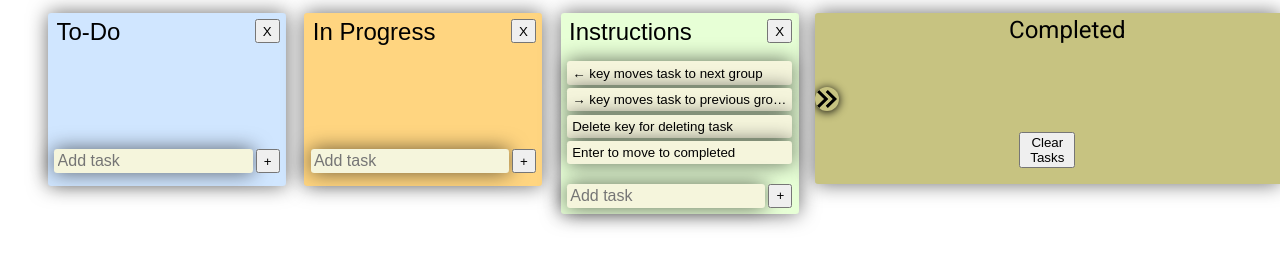
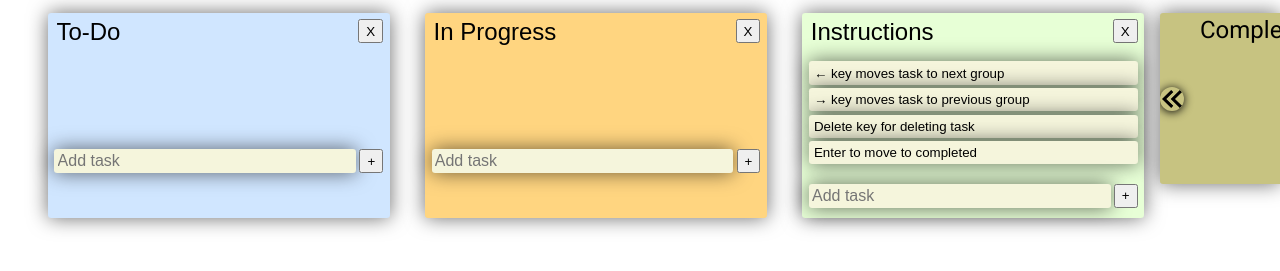
Before and after one commit to FAC29A/oskar-alex, a website: page index.html in a window 1280 px wide. Shown: the part 137-408 px from the top of the page. Drawn offline with Linux system fonts and the light colour scheme.

Commit message:
hide sidebar on load

```diff
--- a/index.html
+++ b/index.html
@@ -21,7 +21,7 @@
 
 		<div class="outerFlex">
 			<div class="groupsContainer"></div>
-			<div id="sidebar">
+			<div id="sidebar" class="hidden">
 				<h2>Completed</h2>
 				<ul id="completedList"></ul>
 				<button type="button" id="clearTasksButton">Clear Tasks</button>
--- a/styles/styles.css
+++ b/styles/styles.css
@@ -63,7 +63,7 @@ h2 {
 #sidebar {
 	display: block;
 	position: relative;
-	width: 50%;
+	width: 30%;
 	background-color: var(--completedColour);
 	box-shadow: var(--box-shadow-light);
 	padding-left: 2.5rem;
@@ -117,7 +117,6 @@ h2 {
 }
 
 .tasksContainer {
-	￼Clear Tasks
 	display: block;
 	flex: 1 1 calc(33.333% - 2rem);
 	flex-direction: column;
@@ -125,7 +124,7 @@ h2 {
 	min-width: 10rem;
 	max-width: 30%;
 	height: fit-content;
-	min-height: 10rem;
+	min-height: 12rem;
 	border-radius: 0.2rem;
 	padding: 0.4rem;
 	box-shadow: var(--box-shadow-light);
```
